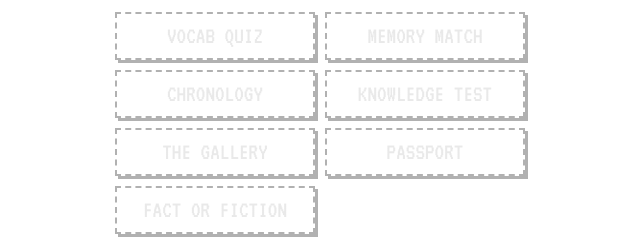
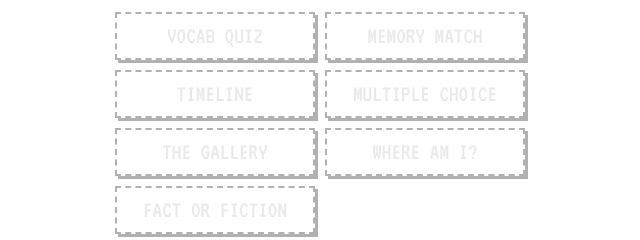
Before and after one commit to bfugitt/learnit, a plain HTML site: page index.html in a window 1280 px wide. Shown: the part 244-484 px from the top of the page, 320-960 px from the left. Drawn offline with Linux system fonts and the light colour scheme.

Commit message:
Update index.html

```diff
--- a/index.html
+++ b/index.html
@@ -338,10 +338,10 @@
                 <div class="menu-grid">
                     <button id="btn-vocab" class="btn" disabled onclick="startGame('vocab')">VOCAB QUIZ</button>
                     <button id="btn-memory" class="btn" disabled onclick="startGame('memory')">MEMORY MATCH</button>
-                    <button id="btn-timeline" class="btn" disabled onclick="startGame('timeline')">CHRONOLOGY</button>
-                    <button id="btn-quiz" class="btn" disabled onclick="startGame('quiz')">KNOWLEDGE TEST</button>
+                    <button id="btn-timeline" class="btn" disabled onclick="startGame('timeline')">TIMELINE</button>
+                    <button id="btn-quiz" class="btn" disabled onclick="startGame('quiz')">MULTIPLE CHOICE</button>
                     <button id="btn-gallery" class="btn" disabled onclick="startGame('gallery')">THE GALLERY</button>
-                    <button id="btn-passport" class="btn" disabled onclick="startGame('passport')">PASSPORT</button>
+                    <button id="btn-passport" class="btn" disabled onclick="startGame('passport')">WHERE AM I?</button>
                     <button id="btn-tf" class="btn" disabled onclick="startGame('truefalse')">FACT OR FICTION</button>
                     <button id="btn-hyper" class="btn" disabled onclick="startHypercardMenu()" style="grid-column: span 2; width: 410px;">HYPERCARDS</button>
 
```
